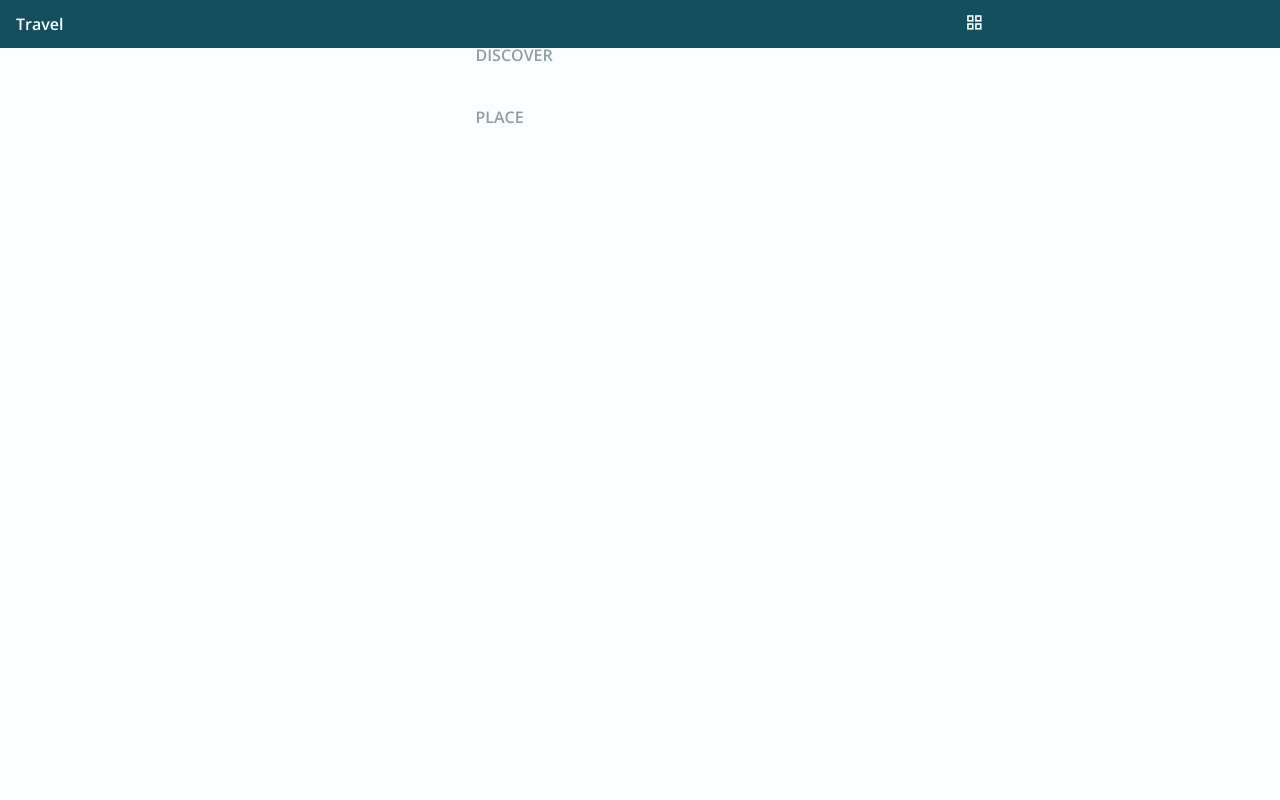
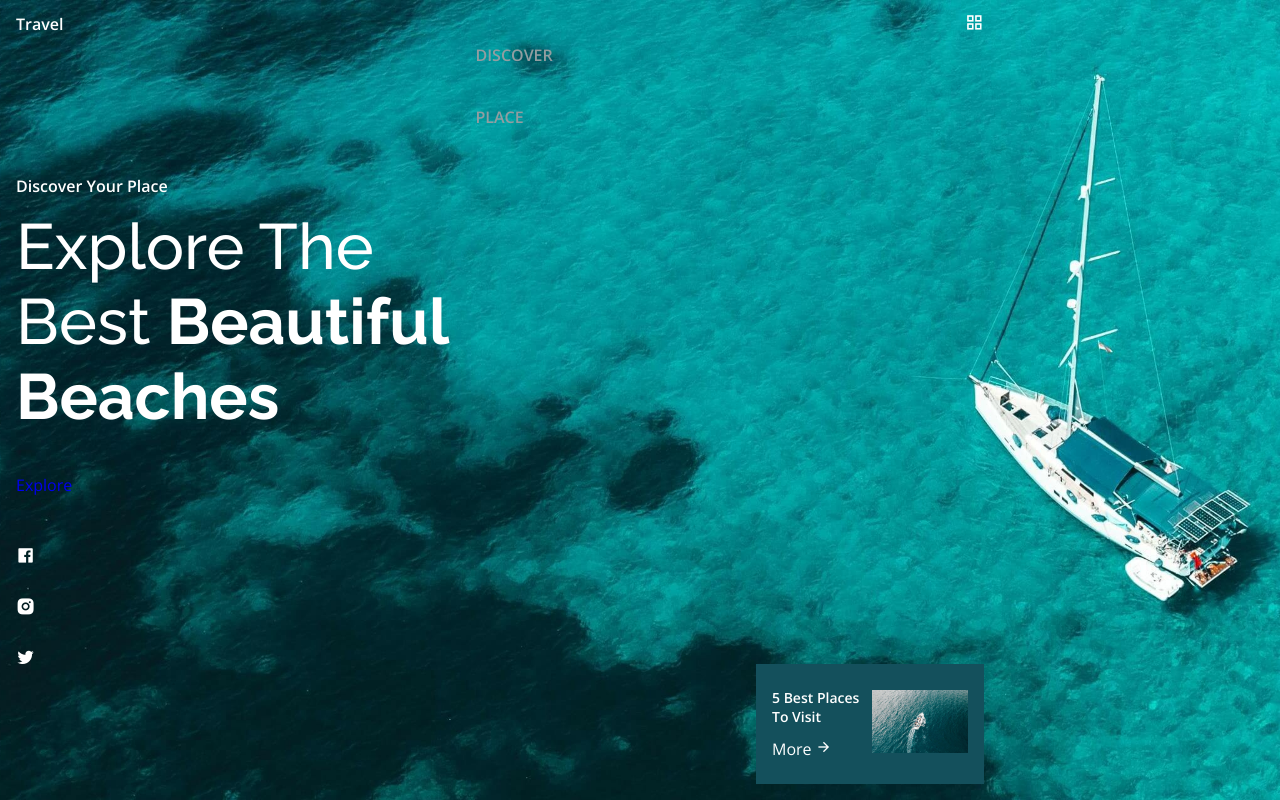
Before and after one commit to colinbreeding/blue-sea-travel, a plain HTML site: page index.html in a window 1280 px wide. Drawn offline with nearby package versions, Linux system fonts and the light colour scheme.

Commit message:
add home screen

```diff
--- a/assets/css/style.css
+++ b/assets/css/style.css
@@ -139,7 +139,7 @@ input{
     top: 0;
     left: 0;
     z-index: var(--z-fixed);
-    background-color: var(--first-color);
+    background-color: transparent;
 }
 
 /* Nav */
@@ -204,3 +204,75 @@ input{
 .show-menu{
     right: 0;
 }
+
+/* Home */
+.home__img{
+    position: absolute;
+    top: 0;
+    left: 0;
+    width: 100%;
+    height: 100vh;
+    object-fit: cover;
+    object-position: 83%;
+}
+.home__container{
+    position: relative;
+    height: calc(100vh - var(--header-height));
+    align-content: center;
+    row-gap: 3rem;
+}
+.home__data-subtitle,
+.home__data-title,
+.home__social-link,
+.home__info{
+    color: var(--white-color);
+}
+.home__data-subtitle{
+    display: block;
+    font-weight: var(--font-semi-bold);
+    margin-bottom: var(--mb-0-75);
+}
+.home__data-title{
+    font-size: var(--biggest-font-size);
+    font-weight: var(--font-medium);
+    margin-bottom: var(--mb-2-5);
+}
+.home__social{
+    display: flex;
+    flex-direction: column;
+    row-gap: 1.5rem;
+}
+.home__social-link{
+    font-size: 1.2rem;
+    width: max-content;
+}
+.home__info{
+    background-color: var(--first-color);
+    display: flex;
+    padding: 1.5rem 1rem;
+    align-items: center;
+    column-gap: .5rem;
+    position: absolute;
+    right: 0;
+    bottom: 1rem;
+    width: 228px;
+}
+.home__info-title{
+    display: block;
+    font-size: var(--small-font-size);
+    font-weight: var(--font-semi-bold);
+    margin-bottom: var(--mb-0-75);
+}
+.home__info-button{
+    font-size: var(--smaller-font-size);
+}
+.home__info-overlay{
+    overflow: var(--img-hidden);
+}
+.home__info-img{
+    width: 145px;
+    transition: var(--img-transition);
+}
+.home__info-img:hover{
+    transform: var(--img-scale);
+}
--- a/index.html
+++ b/index.html
@@ -37,6 +37,40 @@
             </div>
         </nav>
     </header>
+    <main class="main">
+        <!-- Home -->
+        <section class="home" id="home">
+            <img src="assets/img/home1.jpg" alt="" class="home__img">
+            <div class="home__container container grid">
+                <div class="home__data">
+                    <span class="home__data-subtitle">Discover Your Place</span>
+                    <h1 class="home__data-title">Explore The <br> Best <b>Beautiful <br> Beaches</b></h1>
+                    <a href="#" class="button">Explore</a>
+                </div>
+                <div class="home__social">
+                    <a href="https://www.facebook.com" target="_blank" class="home__social-link">
+                        <i class="ri-facebook-box-fill"></i>
+                    </a>
+                    <a href="https://www.instagram.com" target="_blank" class="home__social-link">
+                        <i class="ri-instagram-fill"></i>
+                    </a>
+                    <a href="https://www.twitter.com" target="_blank" class="home__social-link">
+                        <i class="ri-twitter-fill"></i>
+                    </a>
+                </div>
+                <div class="home__info">
+                    <div>
+                        <span class="home__info-title">5 Best Places To Visit</span>
+                        <a href="#" class="button button--flex button--link home__info-button"></a>
+                            More <i class="ri-arrow-right-line"></i>
+                    </div>
+                    <div class="home__info-overlay">
+                        <img src="assets/img/home2.jpg" alt="" class="home__info-img">
+                    </div>
+                </div>
+            </div>
+        </section>
+    </main>
     <!-- Main JS -->
     <script src="assets/js/main.js"></script>
 </body>
```
